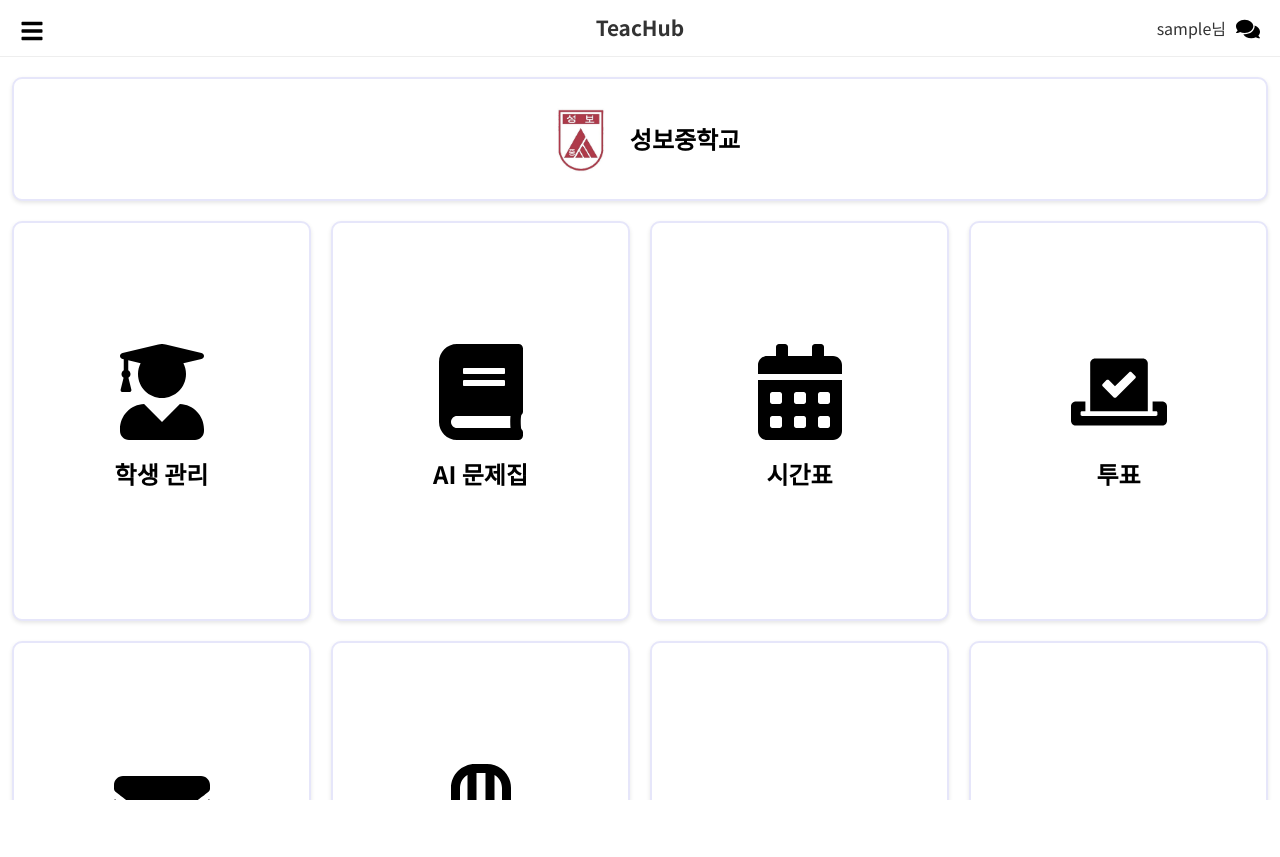
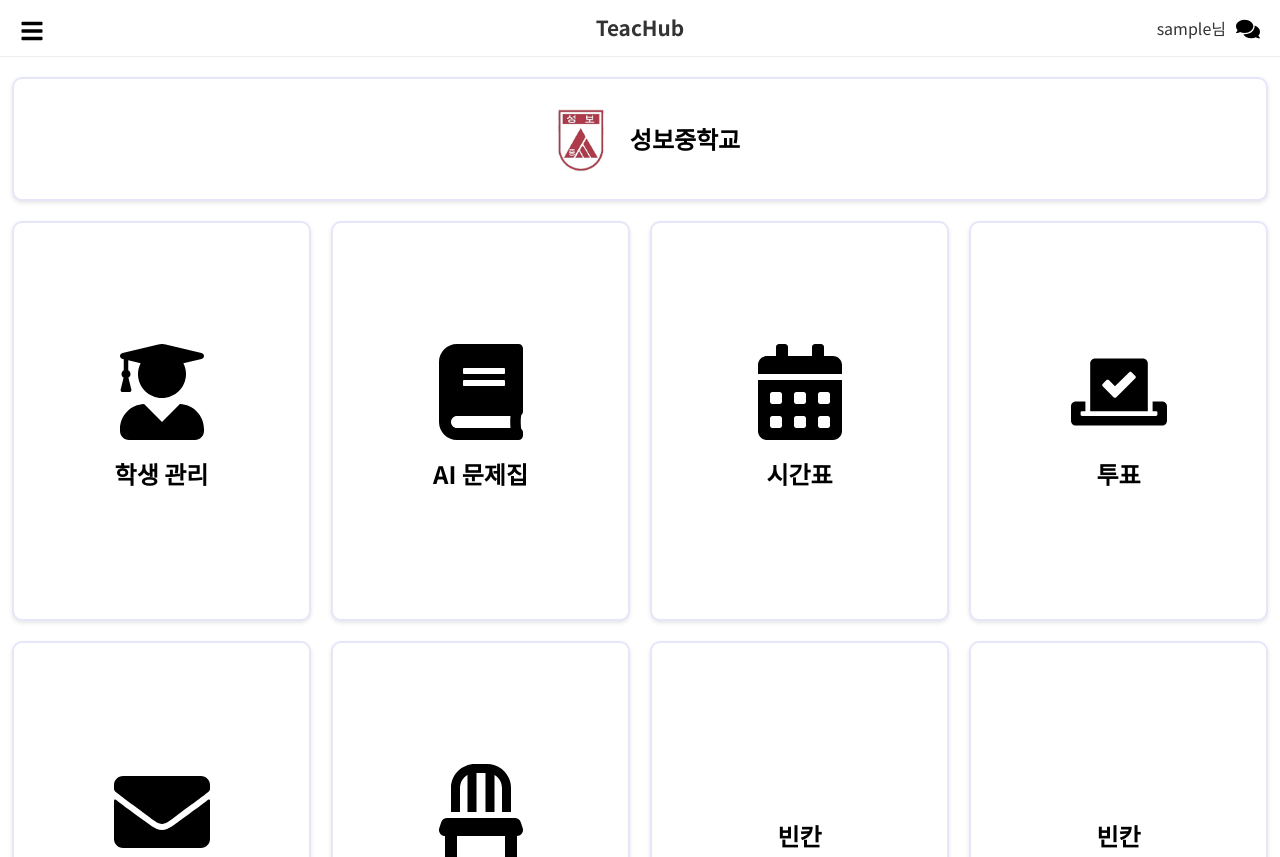
Before and after one commit to KoesJin/Daelim_LeeJaeSeok_TeamProJect, a React (Create React App) app: page /mainpage in a window 1280 px wide. Before the commit the page ends 800 px from the top, so only its background shows below. Built offline with nearby package versions, Linux system fonts and the light colour scheme; sample sign-in values are in the browser's storage.

Commit message:
body, html css 삭제

```diff
--- a/src/css/MainPage/AIWorkbookPage/AIWorkbookPage.module.css
+++ b/src/css/MainPage/AIWorkbookPage/AIWorkbookPage.module.css
@@ -3,12 +3,6 @@
     --background-color: rgb(255, 255, 255);
     --text-color: #333;
     --header-height: 60px;
-}
-
-body,
-html {
-    height: 100%;
-    overflow: hidden;
 }
 
 a {
@@ -90,16 +84,6 @@ a {
     transform: translateY(-5px);
 }
 
-.footer {
-    text-align: center;
-    padding: 10px;
-    background-color: var(--primary-color);
-    color: white;
-    width: 100%;
-    box-shadow: 0 -2px 4px rgba(0, 0, 0, 0.1);
-    border-top: 2px solid #e6e6fa;
-}
-
 .link {
     color: white;
     text-decoration: none;
--- a/src/css/MainPage/MainPage.css
+++ b/src/css/MainPage/MainPage.css
@@ -1,9 +1,3 @@
-body,
-html {
-    height: 100%;
-    overflow: hidden;
-}
-
 a {
     text-decoration: none !important;
 }
```
